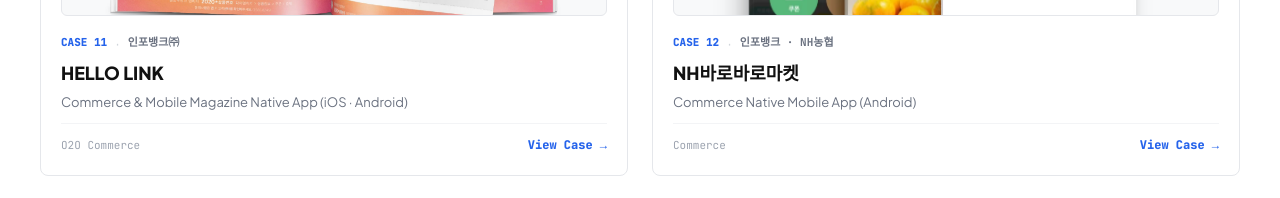
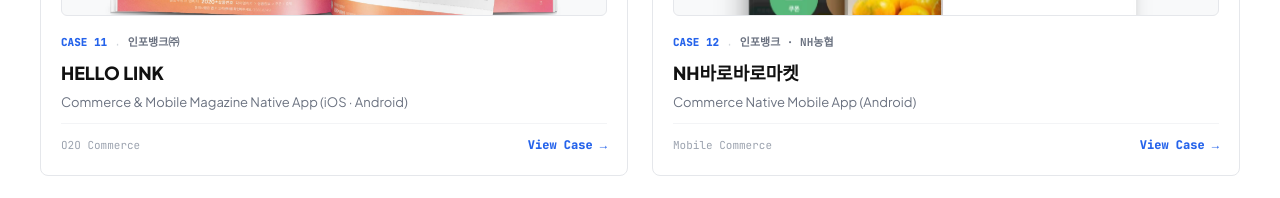
Before and after one commit to mobius38/sylee-portfolio, a React (Vite) app: page / in a window 1280 px wide. Shown: the part 5280-5478 px from the top of the page. Built offline with nearby package versions, Linux system fonts and the light colour scheme; the HTML template or start-up script is replaced by a standard one.

Commit message:
design: NH바로바로마켓 케이스 12 데이터 고도화(Category, Challenge, Decision, Impact 문구 개선)

```diff
--- a/src/components/sections/WorkSection.tsx
+++ b/src/components/sections/WorkSection.tsx
@@ -420,15 +420,15 @@ export const PROJECTS_DATA: ProjectItem[] = [
     title: "NH바로바로마켓",
     subtitle: "Commerce Native Mobile App (Android)",
     categoryFlow: "Mobile Commerce · Native App",
-    keyword: "Commerce",
+    keyword: "Mobile Commerce",
     client: "인포뱅크 · NH농협",
     period: "2014.04 ~ 2015.01",
     serviceType: "Commerce Native App (Android)",
     role: "UX/UI Design",
     description: "농협 모바일 커머스 앱의 상품 탐색과 장바구니/주문 결제 동선을 모바일 터치 사용성에 맞춰 전면 재설계했습니다.",
-    challenge: "복잡한 카테고리와 장바구니/결제 단계로 인해 모바일 쇼핑 시 이탈률이 높고 터치 사용성이 낮았음.",
-    approach: "한 손 조작(Thumb Zone)에 최적화된 하단 탭 바, 상품 탐색 동선 단순화, 안드로이드 플랫폼 가이드 기반의 UI 컴포넌트 설계.",
-    outcome: "브랜딩, UI 설계, 개발 가이드 및 릴리즈 전 디자인 QA 100% 완결로 농협 모바일 커머스 현대화 달성.",
+    challenge: "복잡한 상품 카테고리와 장바구니·결제 구조로 인해 모바일에서 상품을 탐색하고 구매하는 과정이 복잡했고, 작은 화면에서도 주요 기능을 쉽게 사용할 수 있도록 개선할 필요가 있었습니다.",
+    approach: "모바일에서 자주 사용하는 주요 기능을 하단 중심으로 배치하고, 카테고리 탐색부터 상품 확인·장바구니·구매로 이어지는 동선을 단순화했습니다. Android 환경에 맞춰 주요 UI와 컴포넌트 기준도 함께 정리했습니다.",
+    outcome: "브랜드 비주얼부터 모바일 UI, 개발 가이드까지 일관된 디자인 기준을 적용하고, 릴리즈 전 Design QA까지 참여해 모바일 커머스 서비스 출시로 연결했습니다.",
     pipelineTitle: "COMMERCE MOBILE FLOW",
     pipelineSteps: [
       { label: "DISCOVERY" },
```
